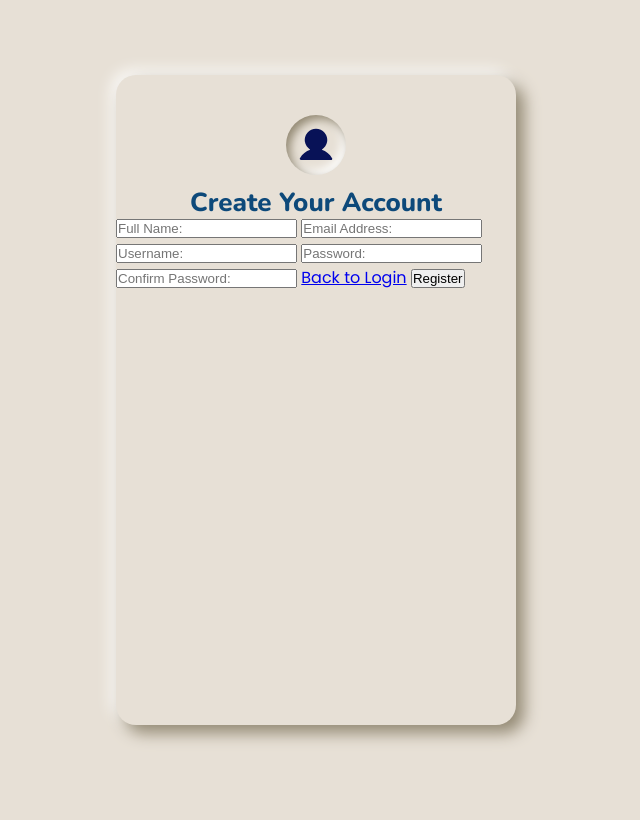
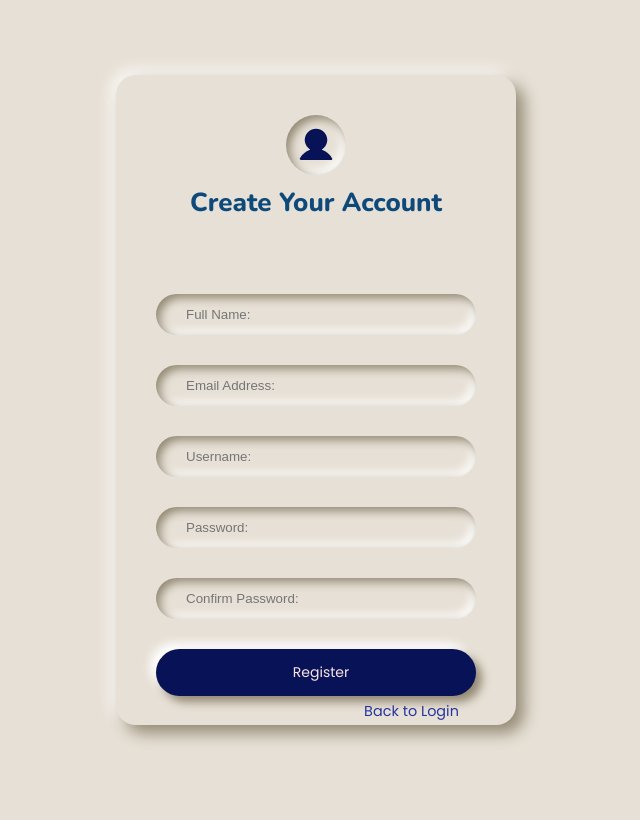
Before and after one commit to Jhnaxel/project-dir, a Flask app: page /register in a window 1280 px wide. Shown: the whole page, without its empty margins (324-964 px from the left). Before the commit the page ends 742 px from the top, so only its background shows below. Run offline with Flask 3, Linux system fonts and the light colour scheme.

Commit message:
Update register.css

```diff
--- a/static/css/register.css
+++ b/static/css/register.css
@@ -62,3 +62,44 @@ body {
     font-weight: 700;
     color: #0d497a;
 }
+form {
+    position: relative;
+    bottom: 45px;
+    width: 100%;
+    height: 100%;
+    padding: 40px;
+    display: flex;
+    justify-content: center;
+    align-items: center;
+    flex-direction: column;
+    gap: 30px;
+}
+
+form input {
+    width: 100%;
+    padding: 13px 20px 13px 30px;
+    border: none;
+    outline: none;
+    border-radius: 25px;
+    box-shadow: inset 4px 4px 10px #928872, inset -4px -4px 10px #ffffff;
+    color: #575757;
+    background: none;
+}
+
+.signUp {
+    text-decoration: none;
+    font-size: 0.9rem;
+    color: #25359e;
+    position: absolute;
+    top: 84%;
+    left: 76%;
+    transform: translate(-59%, -70%);
+}
+
+.btn {
+    box-shadow: 6px 6px 10px #928872, -6px -6px 10px #ffffff;
+    color: #f8e6e6;
+    font-size: 14px;
+    background: #081257;
+    font-family: poppins, sans-serif;
+}
```
